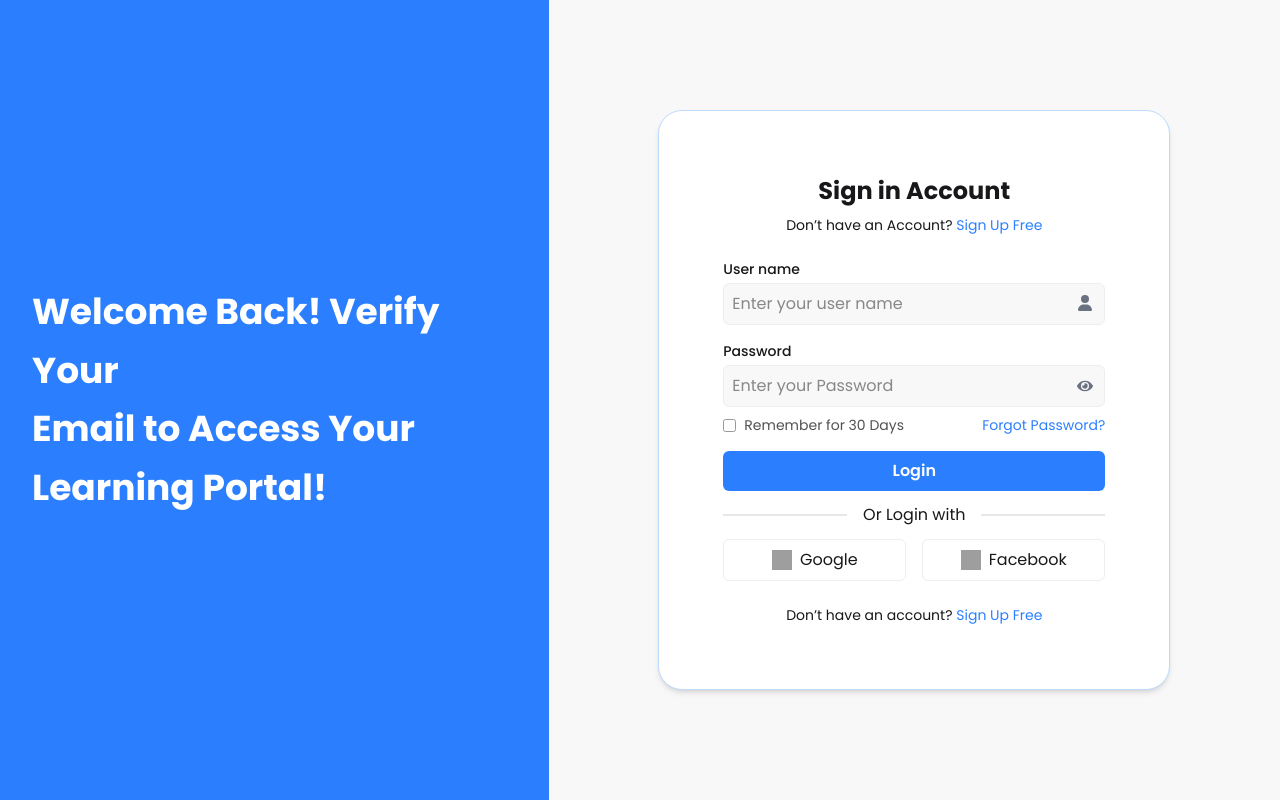
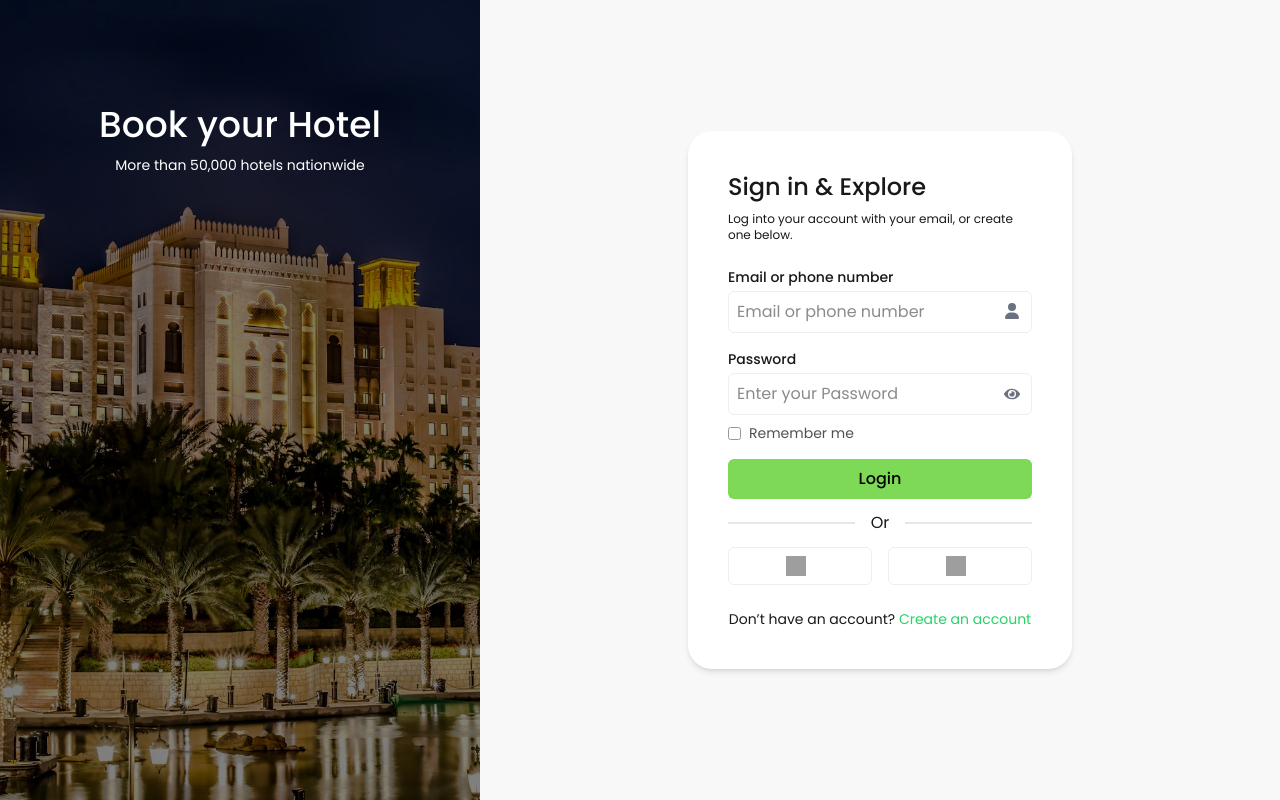
Before and after one commit to hasiburrahmanakash79/Travel-Booking, a React (Vite) app: page /signin in a window 1280 px wide. Built offline with nearby package versions, Linux system fonts and the light colour scheme; grey boxes are pictures that could not be loaded.

Commit message:
Implement code changes to enhance functionality and improve performance

```diff
--- a/src/Pages/Authentication/SignIn.jsx
+++ b/src/Pages/Authentication/SignIn.jsx
@@ -3,6 +3,7 @@ import { useState } from "react";
 import { FaEye, FaEyeSlash } from "react-icons/fa";
 import { FaUser } from "react-icons/fa6";
 import { Link } from "react-router-dom";
+import authImage from "../../assets/images/authImage.jpg"
 
 const SignIn = () => {
   const {
@@ -22,33 +23,36 @@ const SignIn = () => {
   };
 
   return (
-    <div className="grid grid-cols-7 min-h-screen bg-base-200">
+    <div className="grid grid-cols-8 min-h-screen bg-base-200">
       {/* Left Side */}
-      <div className="col-span-3 bg-blue-500 flex items-center p-8">
-        <h2 className="text-white text-4xl font-bold leading-relaxed">
-          Welcome Back! Verify Your <br /> Email to Access Your <br /> Learning
-          Portal!
+      <div
+        className="col-span-3 flex flex-col justify-start items-center bg-cover bg-center bg-no-repeat p-8 relative"
+        style={{ backgroundImage: `url(${authImage})` }}
+      >
+        <div className="absolute inset-0 bg-black/50"></div>
+        <h2 className="text-white text-4xl font-medium leading-relaxed relative z-10 text-center mt-16">
+          Book your Hotel
         </h2>
+        <p className="text-white text-sm text-center relative z-10">
+          More than 50,000 hotels nationwide
+        </p>
       </div>
 
       {/* Right Side */}
-      <div className="col-span-4 flex items-center justify-center ">
-        <div className="max-w-lg w-full bg-white rounded-3xl border border-blue-200 shadow-md p-16">
-          <h2 className="text-2xl font-bold text-center mb-2">
-            Sign in Account
+      <div className="col-span-5 flex items-center justify-center ">
+        <div className="max-w-sm w-full bg-white rounded-3xl  shadow-md p-10">
+          <h2 className="text-2xl font-medium mb-2">
+            Sign in & Explore
           </h2>
-          <p className="text-center text-sm mb-6">
-            Don’t have an Account?{" "}
-            <Link to='/signup' className="text-blue-500 hover:underline">
-              Sign Up Free
-            </Link>
+          <p className="text-xs mb-6">
+            Log into your account with your email, or create one below.
           </p>
 
           {/* Form */}
           <form onSubmit={handleSubmit(onSubmit)} className="space-y-4">
             <div>
               <label className="block text-sm font-medium mb-1">
-                User name
+                Email or phone number
               </label>
               <div className="relative">
                 <input
@@ -56,8 +60,8 @@ const SignIn = () => {
                   {...register("username", {
                     required: "Username is required",
                   })}
-                  placeholder="Enter your user name"
-                  className="w-full border border-base-300 bg-base-200 rounded-md p-2 focus:outline-none focus:ring-2 focus:ring-blue-500"
+                  placeholder="Email or phone number"
+                  className="w-full border border-base-300 rounded-md p-2 outline-none"
                 />
                 <FaUser className="absolute inset-y-3 right-3 flex items-center text-gray-500" />
               </div>
@@ -77,7 +81,7 @@ const SignIn = () => {
                     required: "Password is required",
                   })}
                   placeholder="Enter your Password"
-                  className="w-full border border-base-300 bg-base-200 rounded-md p-2 focus:outline-none focus:ring-2 focus:ring-blue-500"
+                  className="w-full border border-base-300 rounded-md p-2 outline-none"
                 />
                 <button
                   type="button"
@@ -100,24 +104,24 @@ const SignIn = () => {
                     {...register("remember")}
                     className="mr-2"
                   />
-                  Remember for 30 Days
+                  Remember me
                 </div>
-                <a href="#" className="text-blue-500 hover:underline">
+                {/* <a href="#" className="text-blue-500 hover:underline">
                   Forgot Password?
-                </a>
+                </a> */}
               </div>
             </div>
 
             <button
               type="submit"
-              className="w-full bg-blue-500 hover:bg-blue-600 text-white font-semibold py-2 rounded-md"
+              className="w-full bg-[#7ED957] hover:shadow-lg transform duration-300 text-black font-medium py-2 rounded-md"
             >
               Login
             </button>
           </form>
 
           {/* Divider */}
-          <div className="divider">Or Login with</div>
+          <div className="divider">Or </div>
           {/* Social Login */}
           <div className="flex space-x-4">
             <button className="flex-1 flex items-center justify-center border border-base-300 rounded-md py-2 hover:bg-gray-100">
@@ -126,7 +130,6 @@ const SignIn = () => {
                 alt="Google"
                 className="w-5 h-5 mr-2"
               />
-              Google
             </button>
             <button className="flex-1 flex items-center justify-center border border-base-300 rounded-md py-2 hover:bg-gray-100">
               <img
@@ -134,15 +137,14 @@ const SignIn = () => {
                 alt="Facebook"
                 className="w-5 h-5 mr-2"
               />
-              Facebook
             </button>
           </div>
 
           {/* Bottom Signup */}
           <p className="text-center text-sm mt-6">
             Don’t have an account?{" "}
-            <Link to='/signup' className="text-blue-500 hover:underline">
-              Sign Up Free
+            <Link to='/signup' className="text-[#25D366] hover:underline">
+              Create an account
             </Link>
           </p>
         </div>
```
Also changed, not shown: src/assets/images/authImage.jpg (added).
